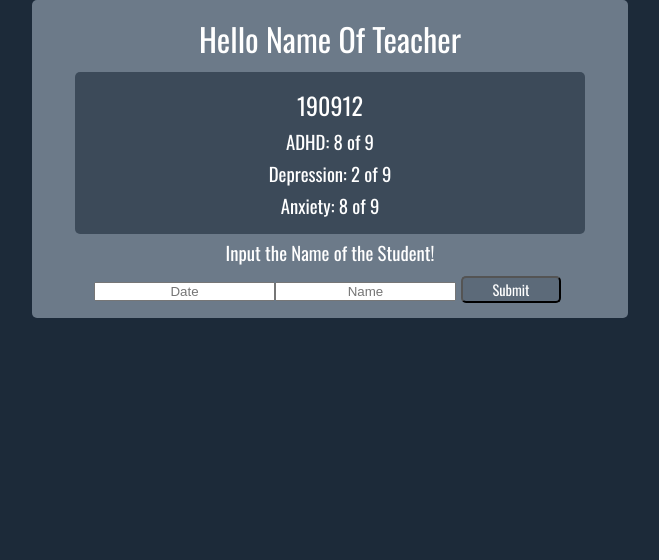
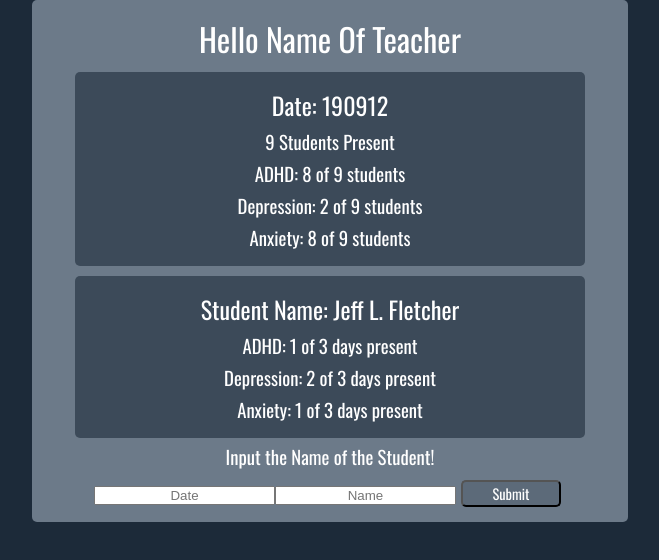
Before and after one commit to giacomo9999/Project-EKJD, a React (Create React App) app in the folder client/: page / in a window 1280 px wide. Shown: the top 560 px of the page, without its empty margins (310-969 px from the left). Built offline with nearby package versions, Linux system fonts and the light colour scheme.

Commit message:
Analyzer working.

```diff
--- a/client/src/Analyzer.js
+++ b/client/src/Analyzer.js
@@ -1,14 +1,9 @@
 import React, { Component } from "react";
 
 class Analyzer extends Component {
-  showStudentsOnDate = dateIn => {
-    // const studentsPresent = this.props.data[dateIn].map(entry => {
-    //   return <li key={entry.id}>{entry.student_name}</li>;
-    // });
-    // return studentsPresent;
-
-    let studentSympReport = this.props.data[dateIn].reduce(
-      (accum, curr, index) => {
+  reportByDate = dateIn => {
+    let dateSympReport = this.props.data[dateIn].reduce(
+      (accum, curr) => {
         accum.adhd += curr.adhd;
         accum.depression += curr.depression;
         accum.anxiety += curr.anxiety;
@@ -17,18 +12,55 @@ class Analyzer extends Component {
       { adhd: 0, depression: 0, anxiety: 0 }
     );
     return (
-      <div>
-        <h2>{dateIn}</h2>
+      <div className="container-inner">
+        <h2>Date: {dateIn}</h2>
+        <h3>{this.props.data[dateIn].length} Students Present</h3>
         <h3>
-          ADHD: {studentSympReport.adhd} of {this.props.data[dateIn].length}
+          ADHD: {dateSympReport.adhd} of {this.props.data[dateIn].length}{" "}
+          students
         </h3>
         <h3>
-          Depression: {studentSympReport.depression} of{" "}
-          {this.props.data[dateIn].length}
+          Depression: {dateSympReport.depression} of{" "}
+          {this.props.data[dateIn].length} students
         </h3>
         <h3>
-          Anxiety: {studentSympReport.anxiety} of{" "}
-          {this.props.data[dateIn].length}
+          Anxiety: {dateSympReport.anxiety} of {this.props.data[dateIn].length}{" "}
+          students
+        </h3>
+      </div>
+    );
+  };
+
+  reportByStudent = studentName => {
+    const studentReport = {
+      daysPresent: 0,
+      adhd: 0,
+      depression: 0,
+      anxiety: 0
+    };
+    Object.keys(this.props.data).forEach(date =>
+      this.props.data[date].forEach(student => {
+        if (student.student_name === studentName) {
+          studentReport.daysPresent += 1;
+          studentReport.adhd += student.adhd;
+          studentReport.depression += student.depression;
+          studentReport.anxiety += student.anxiety;
+        }
+      })
+    );
+    return (
+      <div className="container-inner">
+        <h2>Student Name: {studentName}</h2>
+        <h3>
+          ADHD: {studentReport.adhd} of {studentReport.daysPresent} days present
+        </h3>
+        <h3>
+          Depression: {studentReport.depression} of {studentReport.daysPresent}{" "}
+          days present
+        </h3>
+        <h3>
+          Anxiety: {studentReport.anxiety} of {studentReport.daysPresent} days
+          present
         </h3>
       </div>
     );
@@ -36,9 +68,10 @@ class Analyzer extends Component {
   render() {
     console.log(this.props.data);
     return (
-      <div className="container-inner">
+      <div>
         {/* <h2>I Am The Data Analyzer</h2> */}
-        {this.showStudentsOnDate(190912)}
+        {this.reportByDate(190912)}
+        {this.reportByStudent("Jeff L. Fletcher")}
       </div>
     );
   }
```
